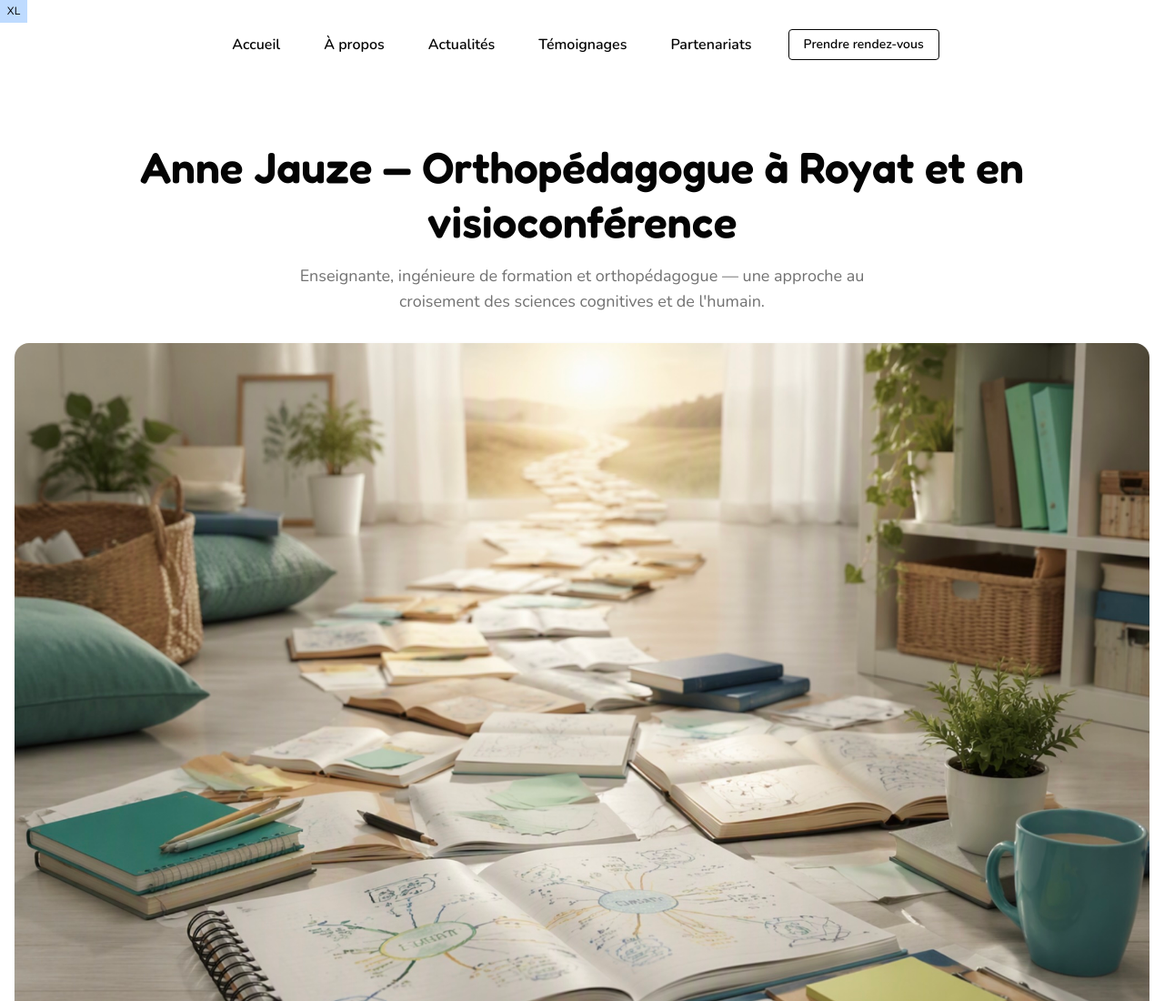
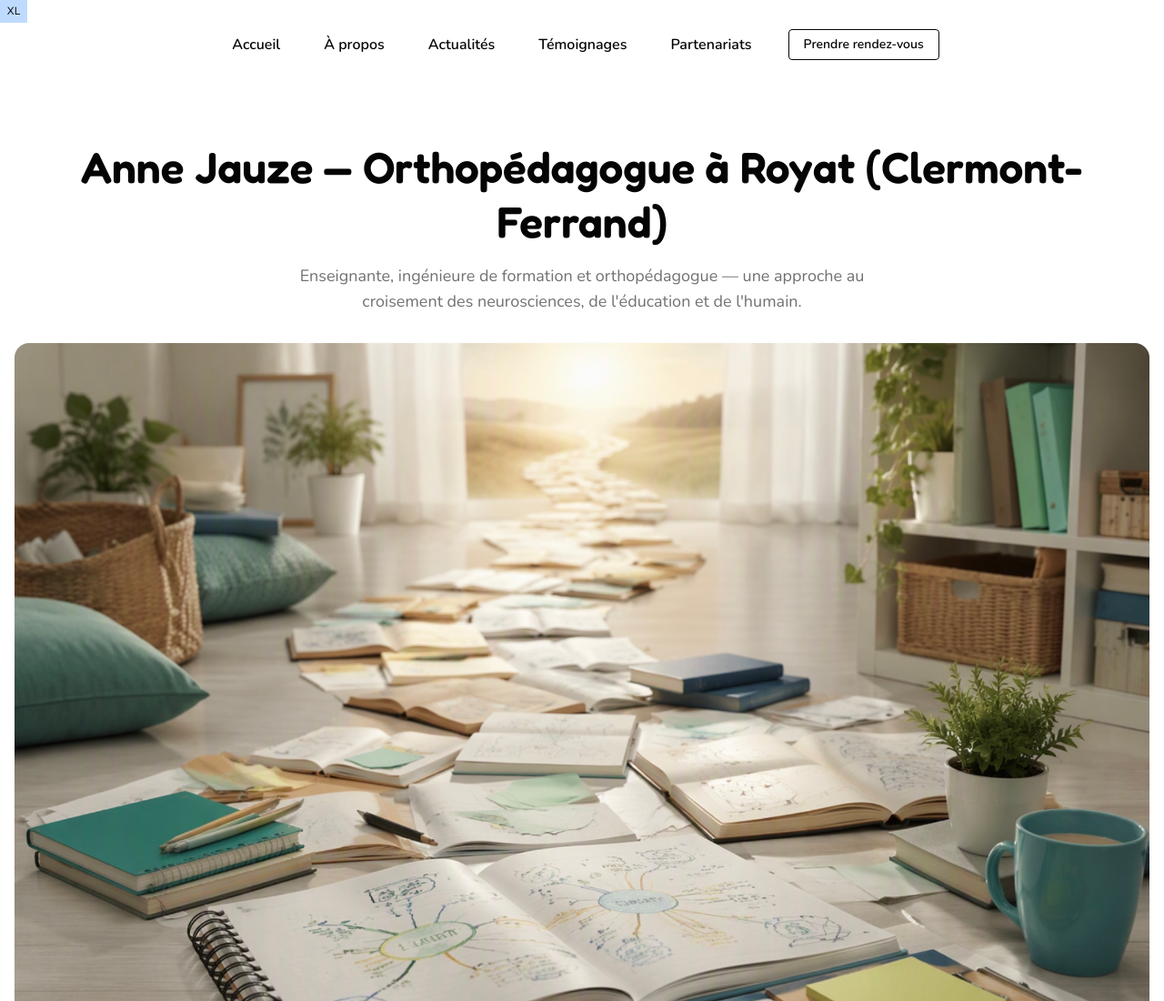
Before and after one commit to ojauze/auverme, an Astro site: page /about in a window 1280 px wide. Shown: the top 1100 px of the page at 91% size. Built offline with nearby package versions, Linux system fonts and the light colour scheme; Astro itself is replaced by a stand-in of ours; what tailwind-bootstrap-grid would draw is missing.

Commit message:
content: Revise title and description in about.astro
Updated the title and description to include Clermont-Ferrand and neurosciences.

```diff
--- a/src/pages/about.astro
+++ b/src/pages/about.astro
@@ -18,9 +18,9 @@ const { title, meta_title, description, sections = [] } = about.data;
     <div class="container">
       <div class="row justify-center text-center">
         <div class="lg:col-8 md:col-10">
-          <h1 class="mb-4">Anne Jauze — Orthopédagogue à Royat et en visioconférence</h1>
+          <h1 class="mb-4">Anne Jauze — Orthopédagogue à Royat (Clermont-Ferrand)</h1>
           <p class="text-text-light dark:text-darkmode-text-light text-lg max-w-2xl mx-auto">
-            Enseignante, ingénieure de formation et orthopédagogue — une approche au croisement des sciences cognitives et de l'humain.
+            Enseignante, ingénieure de formation et orthopédagogue — une approche au croisement des neurosciences, de l'éducation et de l'humain.
           </p>
         </div>
       </div>
```
